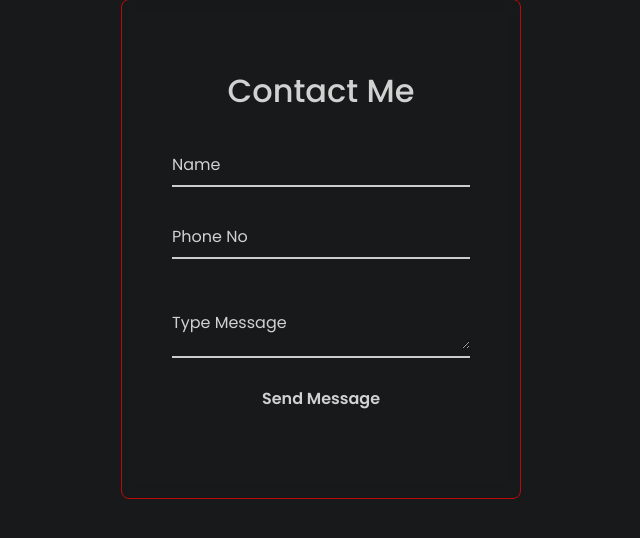
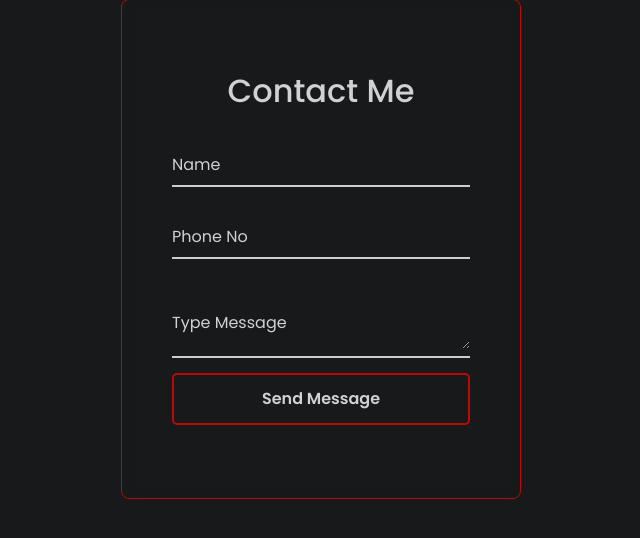
Before and after one commit to walidayankawsar/MyPortfolio, a Django app: page /pages/contact.html in a window 1280 px wide. Shown: the part 131-669 px from the top of the page, without its empty margins (319-959 px from the left). Run offline with Django 5.2, Linux system fonts and the light colour scheme.

Commit message:
added msg hover

```diff
--- a/static/css/contact.css
+++ b/static/css/contact.css
@@ -132,6 +132,29 @@ button {
   }
 }
 
+
+
+.msg_button {
+  background: inherit;
+  color: inherit;
+  font-weight: 600;
+  border: 2px solid rgba(238, 6, 6, 0.774);
+  padding: 12px 20px;
+  cursor: pointer;
+  border-radius: 5px;
+  font-size: 16px;
+  transition: 0.3s ease;
+}
+
+/* Hover effect */
+.msg_button:hover {
+  background: rgba(238, 6, 6, 0.9);
+  color: #fff;
+  transform: translateY(-2px);
+  box-shadow: 0 4px 10px rgba(238, 6, 6, 0.4);
+}
+
+
 @media (max-width: 480px) {
   .container {
     max-width: 95%;
--- a/templates/pages/contact.html
+++ b/templates/pages/contact.html
@@ -73,7 +73,7 @@
                 <textarea required></textarea>
                 <label>Type Message</label>
             </div>
-            <button type="submit">Send Message</button>
+            <button class="msg_button" type="submit">Send Message</button>
         </form>
     </div>
     <script src="https://cdn.jsdelivr.net/npm/bootstrap@5.3.2/dist/js/bootstrap.bundle.min.js"
```
